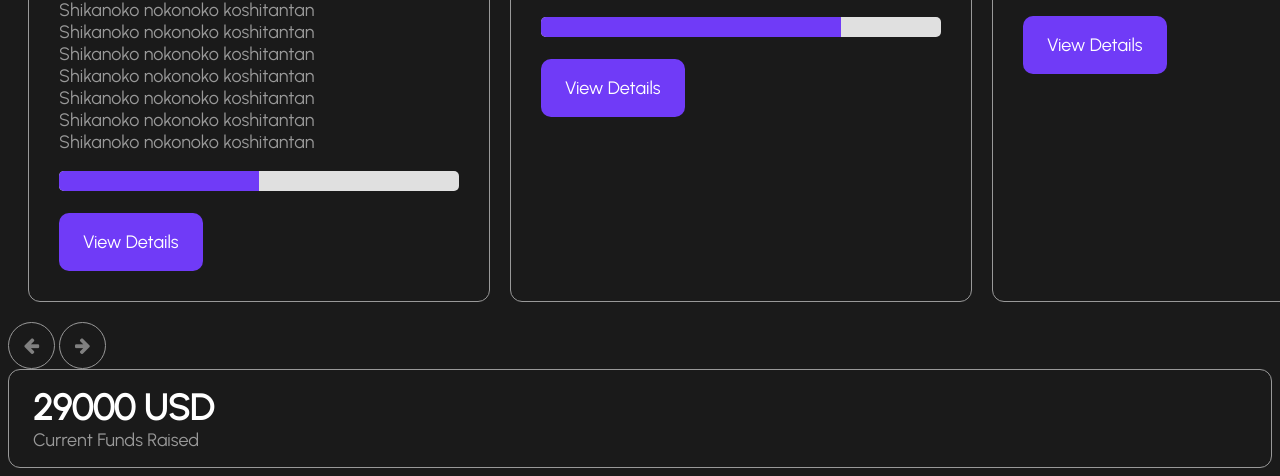
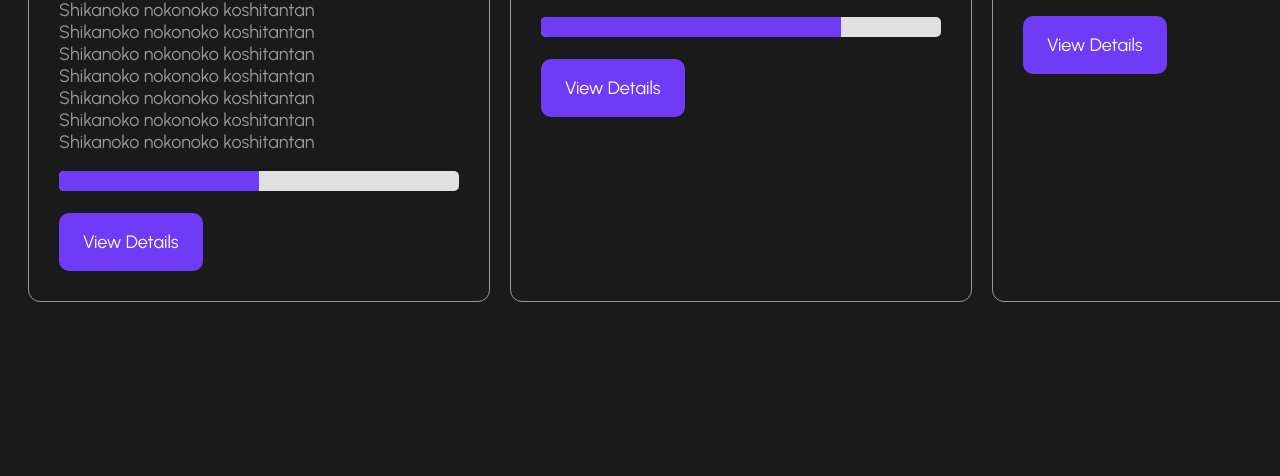
Before and after one commit to Nantawat6510545543/B2D-Ventures, a Django app: page / in a window 1280 px wide; the page is wider, and only the part inside the window is pictured. Shown: the part 638-1114 px from the top of that part. After the commit the page ends 940 px from the top of that part, so only its background shows below. Run offline with Django 5.2, Linux system fonts and the light colour scheme.

Commit message:
fix carousel css + remove arrow icons

```diff
--- a/B2D_Ventures/templates/index.html
+++ b/B2D_Ventures/templates/index.html
@@ -73,16 +73,5 @@
             <button class="generic-button" type="submit">View Details</button>
         </div>
     </div>
-    <button class="gray-button">
-        <i class="fa fa-arrow-left"></i>
-    </button>
-    <button class="gray-button">
-        <i class="fa fa-arrow-right"></i>
-    </button>
-
-    <div class="container">
-        <div class="heading-font">29000 USD</div>
-        <div class="content-font">Current Funds Raised</div>
-    </div>
 
 {% endblock %}
```
Also changed, not shown: B2D_Ventures/static/css/details.css (+20 -0 lines), B2D_Ventures/templates/details.html (+2 -12 lines).
